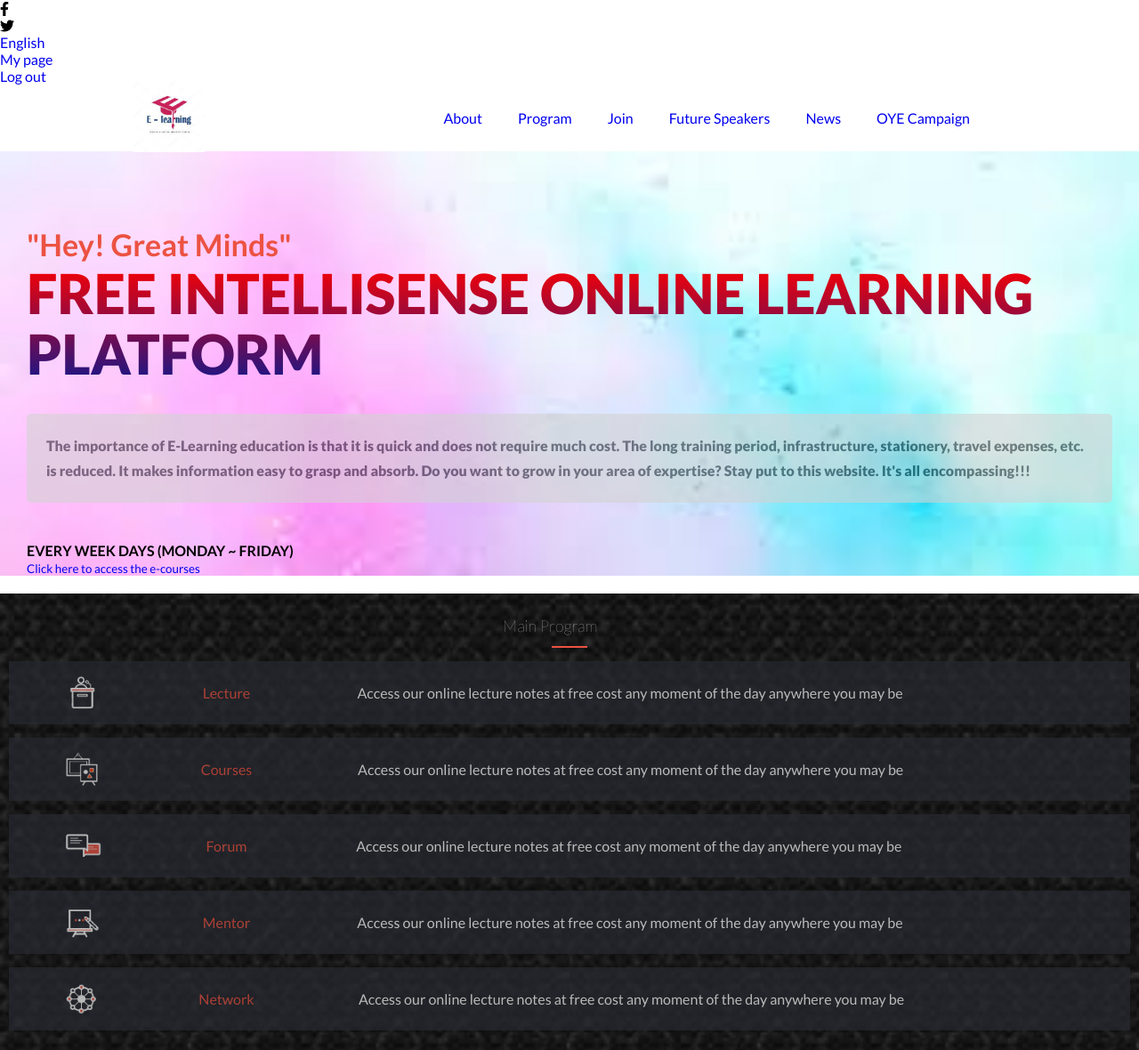
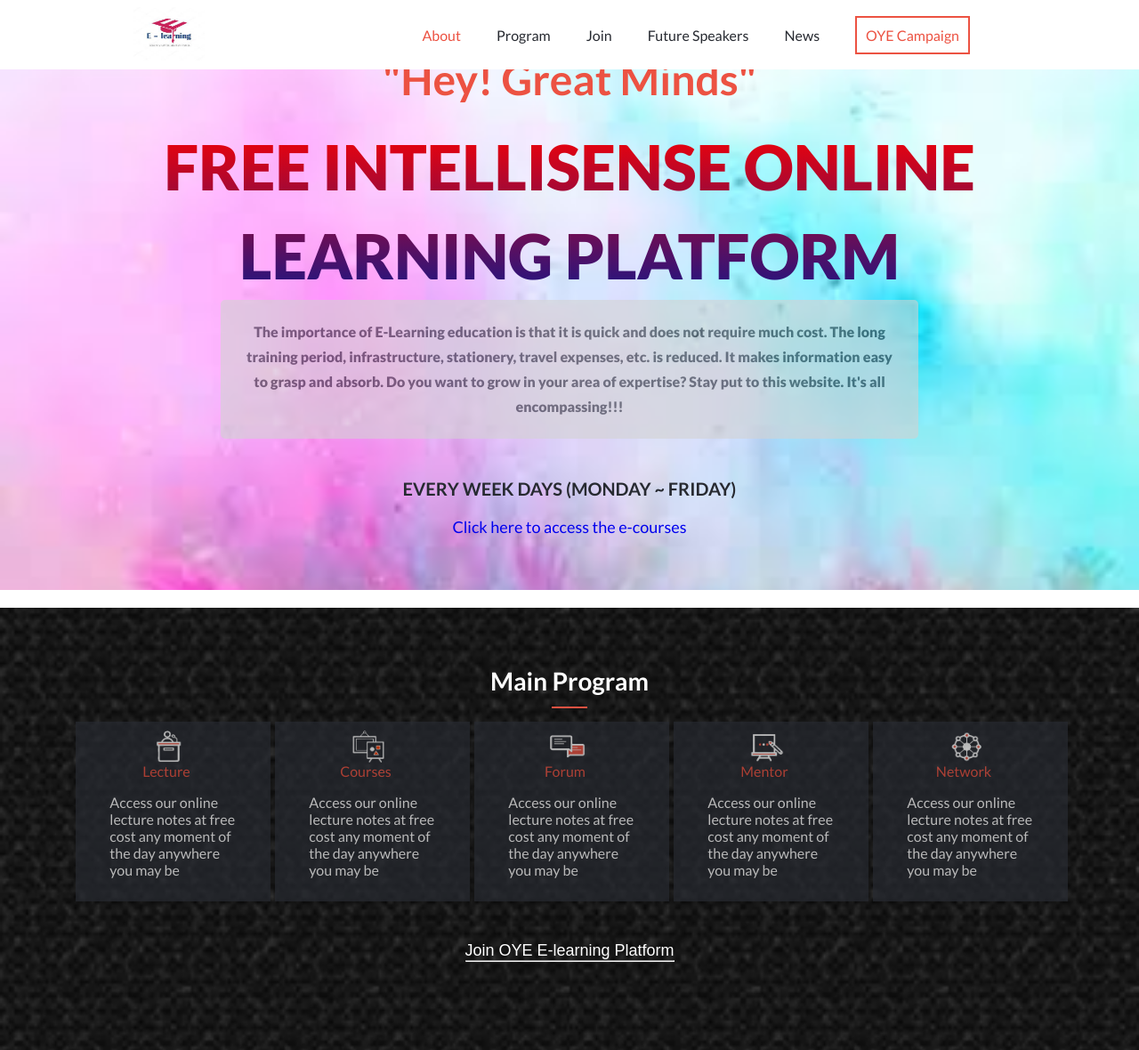
Before and after one commit to OyePriscilla/First-Microverse-Capstone-Project, a website: page index.html in a window 1280 px wide. Shown: the top 1180 px of the page at 89% size. Drawn offline with Linux system fonts and the light colour scheme; a web font is replaced by a local one.

Commit message:
Style header nav

```diff
--- a/style.css
+++ b/style.css
@@ -20,6 +20,11 @@
   align-items: center;
   padding: 0 30px;
   height: 75px;
+  position: fixed;
+  width: 100vw;
+  height: 78px;
+  background-color: #fff;
+  z-index: 30;
 }
 
 .hamburger {
@@ -80,13 +85,13 @@
 }
 
 .h-style {
+  display: flex;
   color: #fff;
-  width: 150px;
   padding-top: 25px;
-  margin: 0 auto;
+  justify-content: center;
   padding-bottom: 12px;
-  font-weight: 100;
-  font-size: 18px;
+  font-weight: 600;
+  font-size: 28px;
 }
 
 .h-style-two {
@@ -281,13 +286,38 @@
   font-size: 32px;
 }
 
+.header-social, .desktop-ul{
+  display: none;
+}
+
 @media screen and (min-width: 768px) {
   .overlay {
     display: none;
   }
 
+  .header-social ul {
+    display: flex;
+    align-items: center;
+    justify-content: flex-end;
+    background-color: #272a31;
+    padding: 5px 190px;
+  }
+
+  .header-social a {
+    color: #d3d3d3;
+  }
+
+  .header-social li {
+    margin-right: 20px;
+    color: #d3d3d3;
+  }
+
   .hamburger {
     display: none;
+  }
+
+  .logo {
+    height: 60px;
   }
 
   .mobile-nav {
@@ -304,4 +334,87 @@
     margin-right: 40px;
   }
 
+  .desktop-ul li:last-child {
+    border: 2px solid #ec5242;
+    padding: 10px;
+  }
+
+ .red-link {
+   color: #ec5242;
+ }
+
+ .grey-link {
+   color: #272a31;
+ }
+
+header a:hover {
+  font-size: 18px;
 }
+
+.header-content {
+  padding: 60px 150px;
+}
+
+.header-content h2 {
+  font-size: 48px;
+  text-align: center;
+  margin-bottom: 20px;
+}
+
+.header-content-p {
+  font-size: 70px;
+  text-align: center;
+  line-height: 100px;
+}
+
+.header-content-para-two {
+  width: 80%;
+  text-align: center;
+  margin: 0 auto;
+}
+
+.program-time {
+  text-align: center;
+  font-size: 20px;
+  color: #272a31;
+}
+
+small a {
+  display: flex;
+  justify-content: center;
+  margin-top: 20px;
+  font-size: 18px;
+
+}
+
+.main-program {
+  padding: 40px 80px 100px 80px;
+}
+
+.program-wrapper {
+  display: flex;
+  justify-content: center;
+  align-items: flex-start;
+}
+
+.program {
+  margin-left: 5px;
+  display: flex;
+  flex-direction: column;
+  padding: 10px 0;
+}
+.program-button {
+  border: none;
+  color: #fff;
+  background-color: inherit;
+  padding-bottom: 0;
+  margin-bottom: 0;
+}
+
+.desktop-hr {
+  width: 235px;
+  margin: 0 auto;
+
+}
+
+}
```
